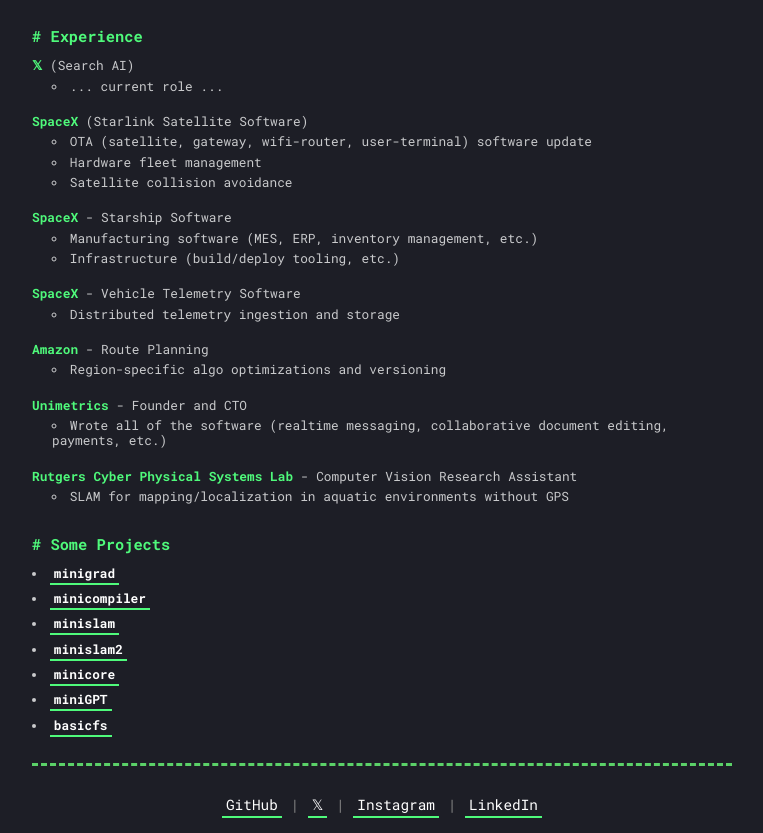
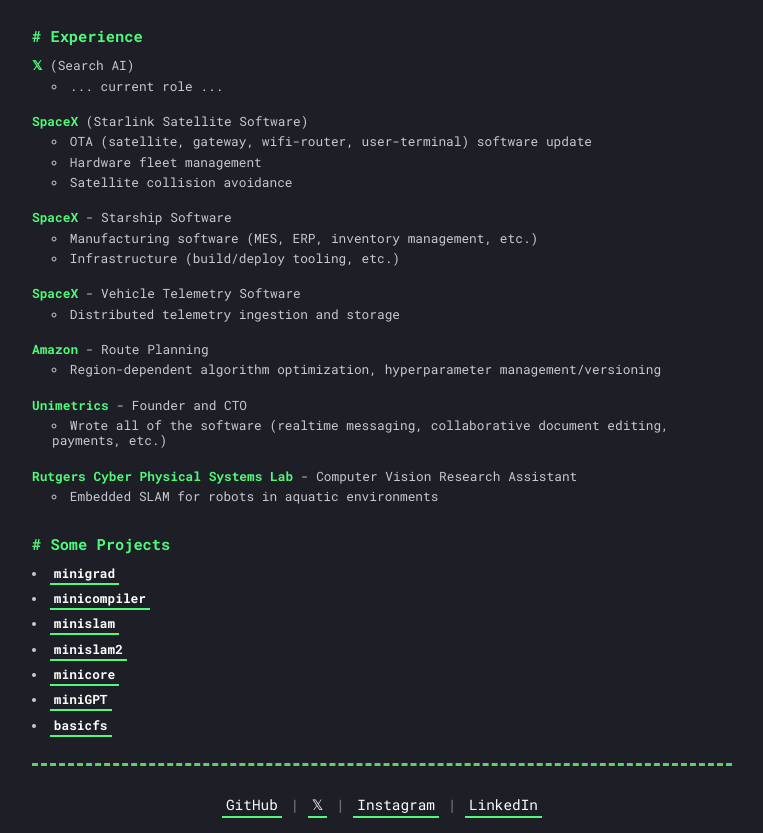
Before and after one commit to markoelez/markoelez.github.io, a plain HTML site: page index.html in a window 1280 px wide. Shown: the part 116-949 px from the top of the page, without its empty margins (258-1021 px from the left). Drawn offline with Linux system fonts and the light colour scheme.

Commit message:
Update index.html

```diff
--- a/index.html
+++ b/index.html
@@ -149,7 +149,7 @@
                 <li>
                     <strong>Amazon</strong> - Route Planning
                     <ul class="experience-sublist">
-                        <li>Region-specific algo optimizations and versioning</li>
+                        <li>Region-dependent algorithm optimization, hyperparameter management/versioning</li>
                     </ul>
                 </li>
                 <li>
@@ -161,7 +161,7 @@
                 <li>
                     <strong>Rutgers Cyber Physical Systems Lab</strong> - Computer Vision Research Assistant
                     <ul class="experience-sublist">
-                        <li>SLAM for mapping/localization in aquatic environments without GPS</li>
+                        <li>Embedded SLAM for robots in aquatic environments</li>
                     </ul>
                 </li>
             </ul>
```
